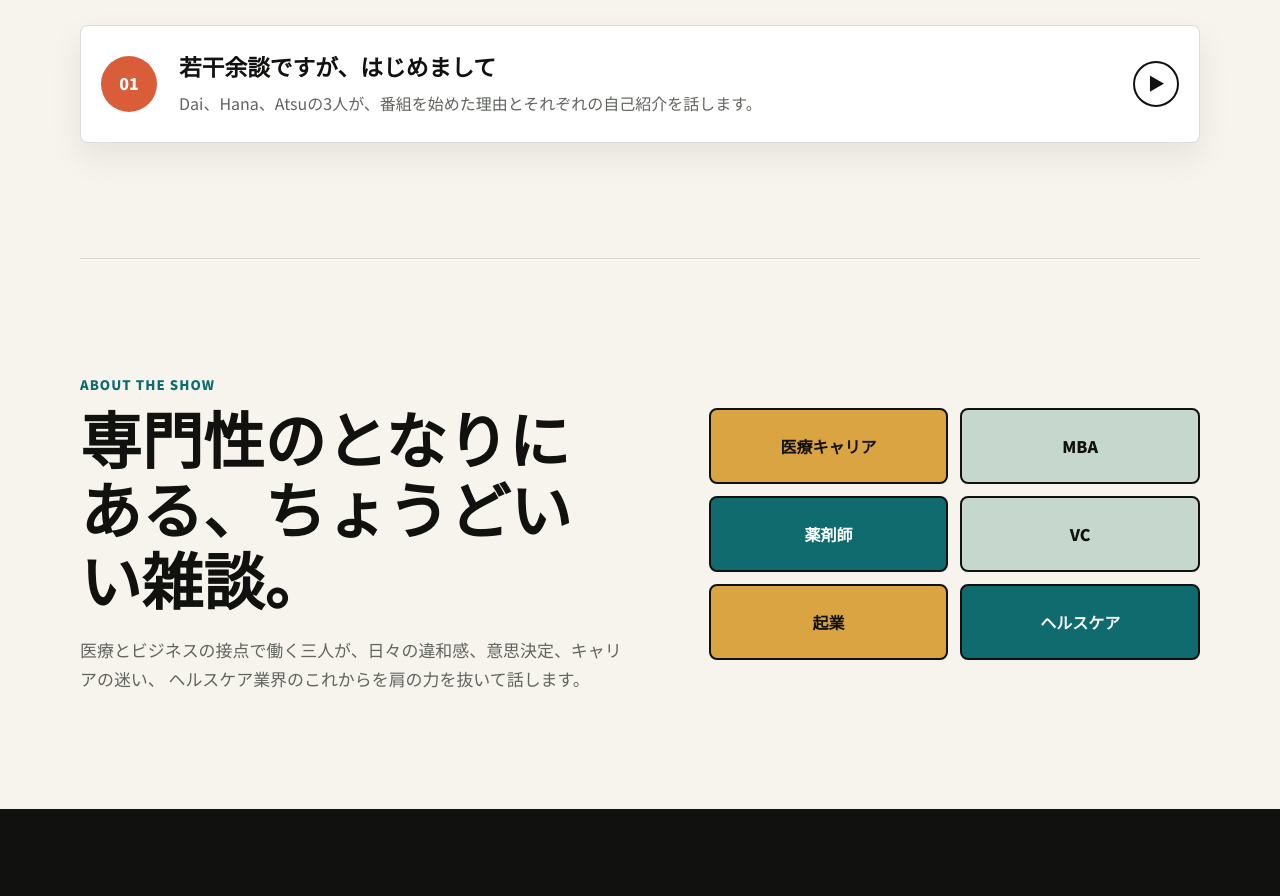
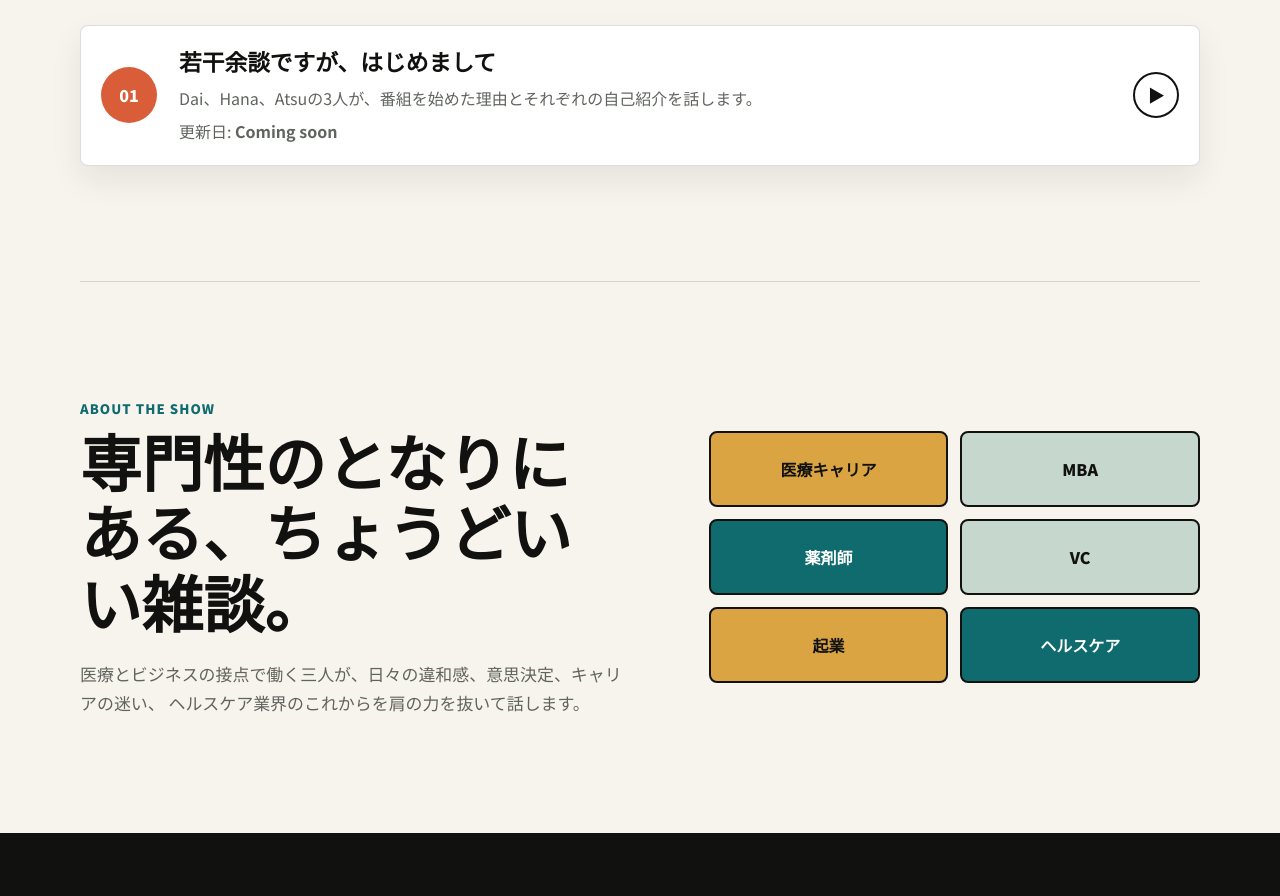
Before and after one commit to Damt-hub/yodan, a plain HTML site: page index.html in a window 1280 px wide. Shown: the part 955-1851 px from the top of the page. Drawn offline with Linux system fonts and the light colour scheme.

Commit message:
Mark first episode as coming soon

```diff
--- a/index.html
+++ b/index.html
@@ -68,6 +68,7 @@
             <div>
               <h3>若干余談ですが、はじめまして</h3>
               <p>Dai、Hana、Atsuの3人が、番組を始めた理由とそれぞれの自己紹介を話します。</p>
+              <p>更新日: <strong>Coming soon</strong></p>
             </div>
             <a class="icon-link" href="#listen" aria-label="第1回を聴く">▶</a>
           </article>
```
